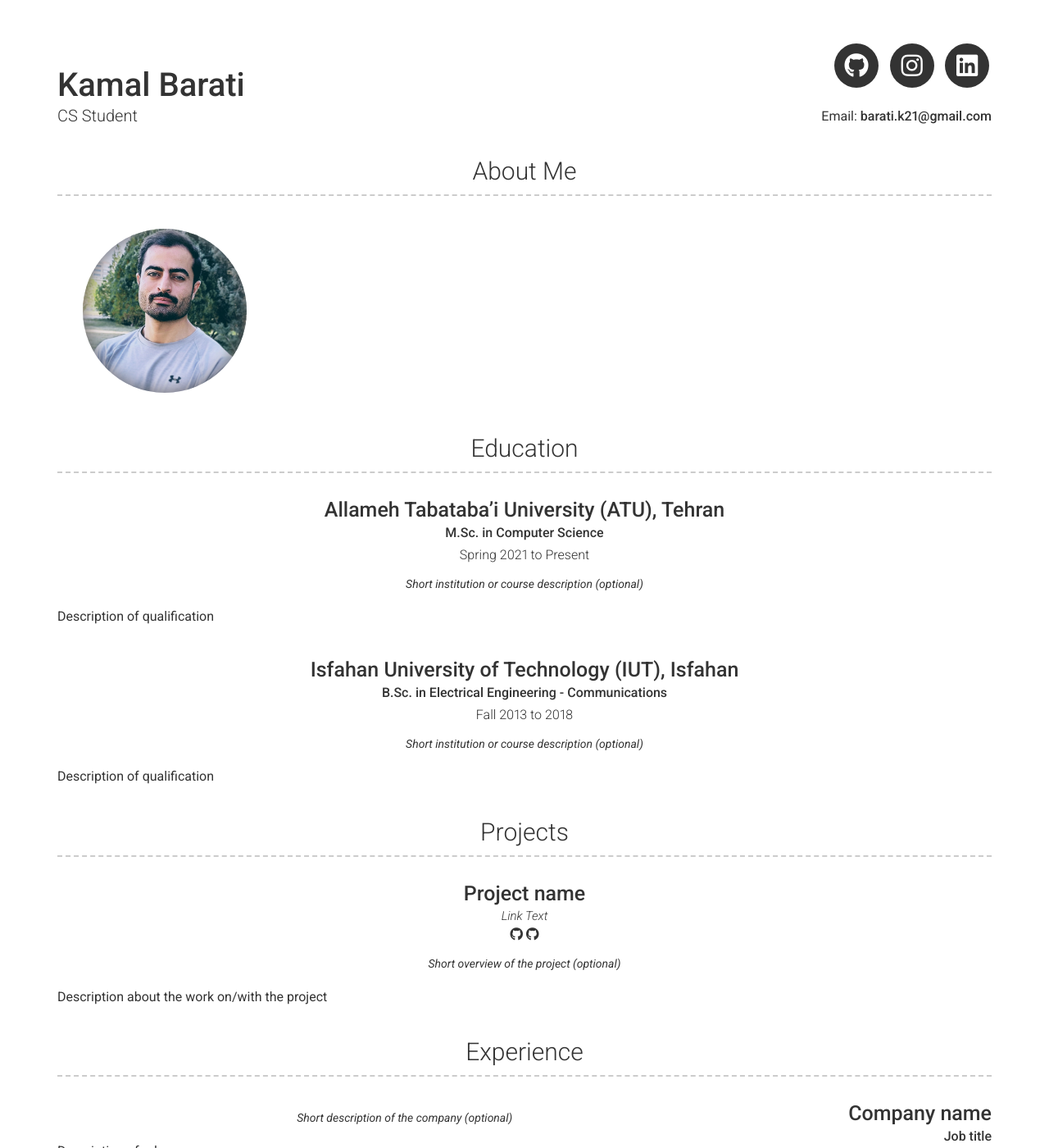
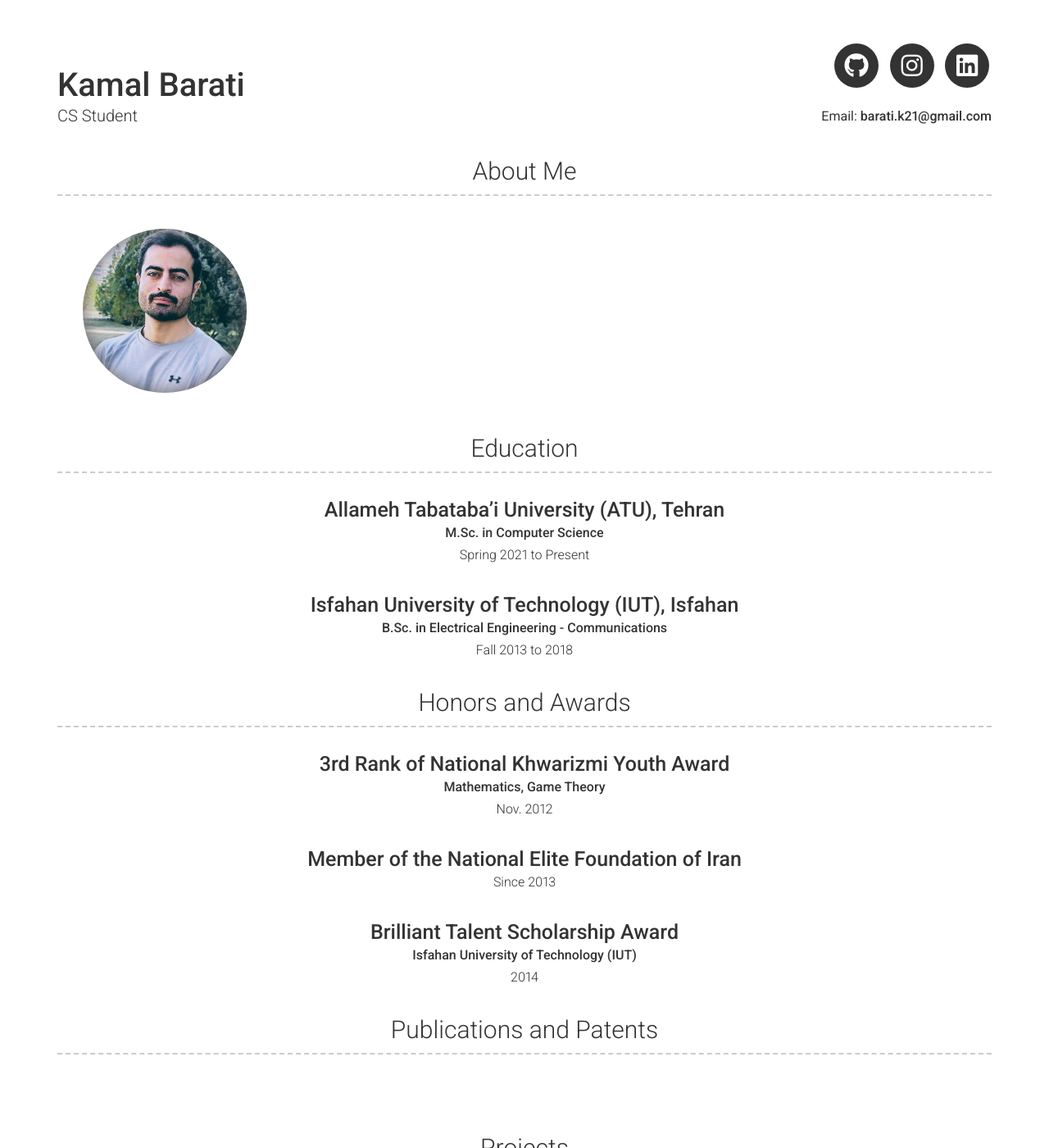
Before and after one commit to ashourzadeh7/ashourzadeh7.github.io, a Jekyll site: the page built from index.md, in a window 1280 px wide and 1400 px high. Shown: the whole window at 82% size. Built offline with Jekyll 4.4.1, drawn with Linux system fonts in a browser that asks for light colours; nearby versions of some CDN libraries.

Commit message:
Update _config.yml

```diff
--- a/_config.yml
+++ b/_config.yml
@@ -67,19 +67,47 @@ content:
         title: Allameh Tabataba’i University (ATU), Tehran
         sub_title:  M.Sc. in Computer Science
         caption: Spring 2021 to Present
-        quote: >
-          Short institution or course description (optional)
-        description: | # this will include new lines to allow paragraphs
-          Description of qualification
+        #quote: >
+        #  Short institution or course description (optional)
+        #description: | # this will include new lines to allow paragraphs
+        #  Description of qualification
 
       - layout: top-middle
         title: Isfahan University of Technology (IUT), Isfahan
         sub_title:  B.Sc. in Electrical Engineering - Communications
         caption: Fall 2013 to 2018
-        quote: >
-          Short institution or course description (optional)
-        description: | # this will include new lines to allow paragraphs
-          Description of qualification
+        #quote: >
+        #  Short institution or course description (optional)
+        #description: | # this will include new lines to allow paragraphs
+        #  Description of qualification
+
+  - title:  Honors and Awards
+    layout: list
+    content:
+      - layout: top-middle
+        title: 3rd Rank of National Khwarizmi Youth Award
+        sub_title: Mathematics, Game Theory
+        caption: Nov. 2012
+
+      - layout: top-middle
+        title: Member of the National Elite Foundation of Iran
+        caption: Since 2013
+
+      - layout: top-middle
+        title: Brilliant Talent Scholarship Award
+        sub_title:  Isfahan University of Technology (IUT)
+        caption: 2014
+
+  - title:  Publications and Patents
+    layout: list
+    content:
+      - layout: text
+        content: |
+         K. Barati, S. Shahsavari “Game Assembling on a Network,” A Mathematics Article for the National Khwarizmi Youth Festival, 2012, Tehran, Iran.
+      - layout: text
+        content: |
+         K. Barati, “Joft-o-Joor”, Persian Patent No. 95/0262409/3, Isuued May. 1, 2016.
+
 
   - title: Projects # Title for the section
     layout: list # Type of content section (list/text)
```
